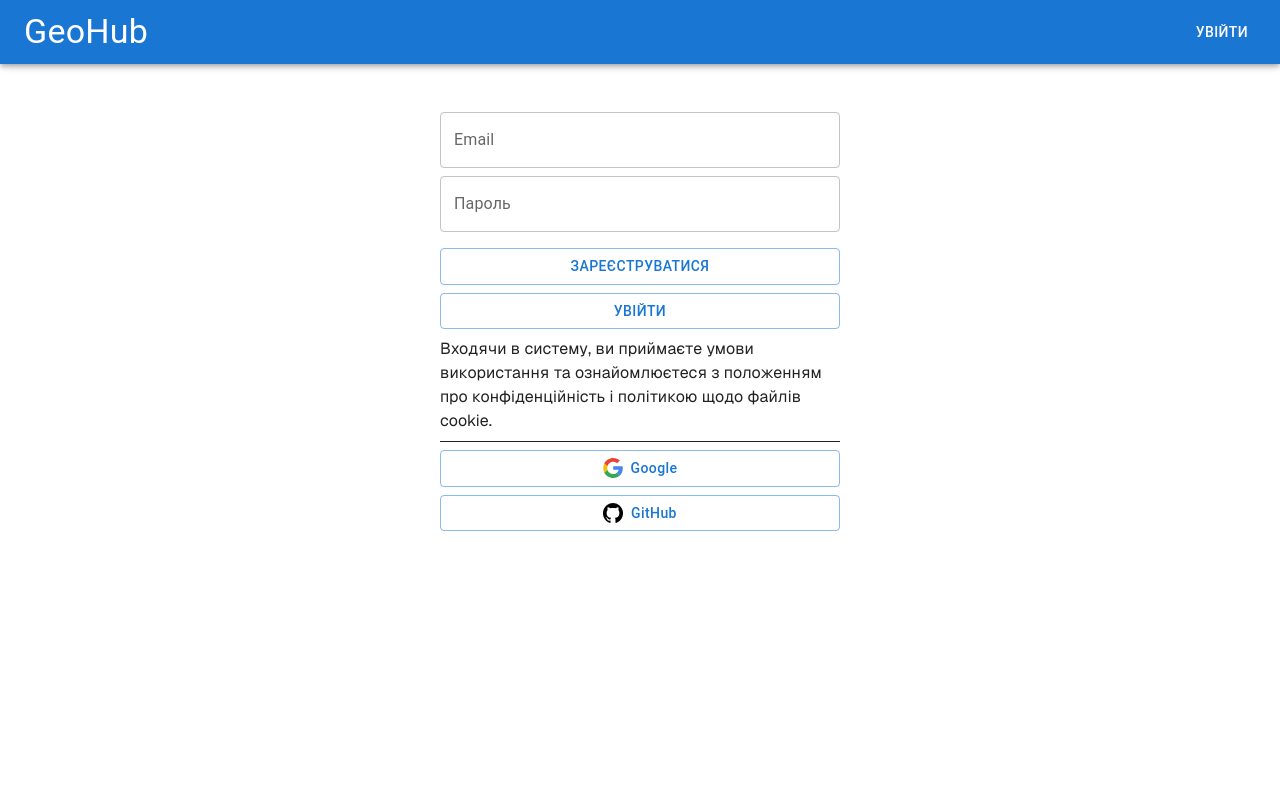
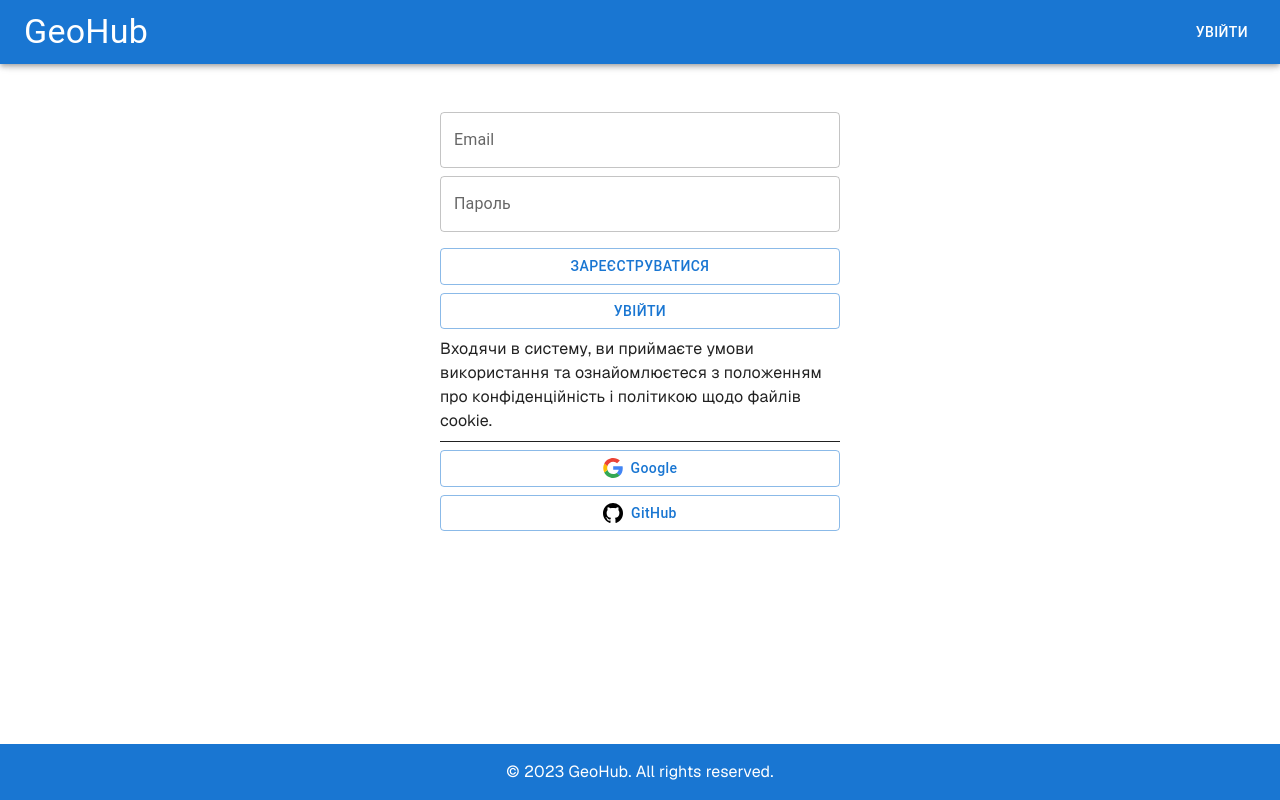
Before and after one commit to BlackFargo/GeoHub, a Next.js app: page /auth in a window 1280 px wide. Built offline with nearby package versions, Linux system fonts and the light colour scheme; no server answers; some icons are missing.

Commit message:
feat(ui/footer): add site footer component

```diff
--- a/src/app/ClientLayout.tsx
+++ b/src/app/ClientLayout.tsx
@@ -6,6 +6,7 @@
 import { auth } from '@/firebase/firebaseConfig'
 import useAuthStore from '@/features/auth/model/useAuthStore'
 import AppProviders from './providers/AppProviders'
+import Footer from '@/widgets/footer/Footer'
 
 export default function ClientLayout({
 	children,
@@ -26,6 +27,7 @@
 		<AppProviders>
 			<Header />
 			{children}
+			<Footer />
 		</AppProviders>
 	)
 }
--- a/src/app/layout.tsx
+++ b/src/app/layout.tsx
@@ -22,7 +22,9 @@
 	return (
 		<html lang='uk'>
 			<MuiProvider>
-				<body className={`${geistSans.className} antialiased`}>
+				<body
+					className={`${geistSans.className} antialiased flex flex-col min-h-screen justify-between`}
+				>
 					<ClientLayout>{children}</ClientLayout>
 				</body>
 			</MuiProvider>
--- a/src/app/page.tsx
+++ b/src/app/page.tsx
@@ -5,7 +5,7 @@
 export default function Home() {
 	return (
 		<>
-			<Container sx={{ pt: '200px' }} maxWidth={false}>
+			<Container sx={{ pt: '200px' }} maxWidth={false} component={'main'}>
 				<CountriesContainer />
 			</Container>
 		</>
--- a/src/widgets/footer/Footer.tsx
+++ b/src/widgets/footer/Footer.tsx
@@ -0,0 +1,18 @@
+import { Box } from '@mui/material'
+
+export default function Footer() {
+	return (
+		<Box
+			component='footer'
+			sx={theme => ({
+				p: 2,
+				color: '#fff',
+				mt: 'auto',
+				backgroundColor: theme.palette.primary.main, // берем цвет из темы
+				textAlign: 'center',
+			})}
+		>
+			<p>© 2023 GeoHub. All rights reserved.</p>
+		</Box>
+	)
+}
```
Also changed, not shown: 1 other file (tests, documents, lock files or other folders).
